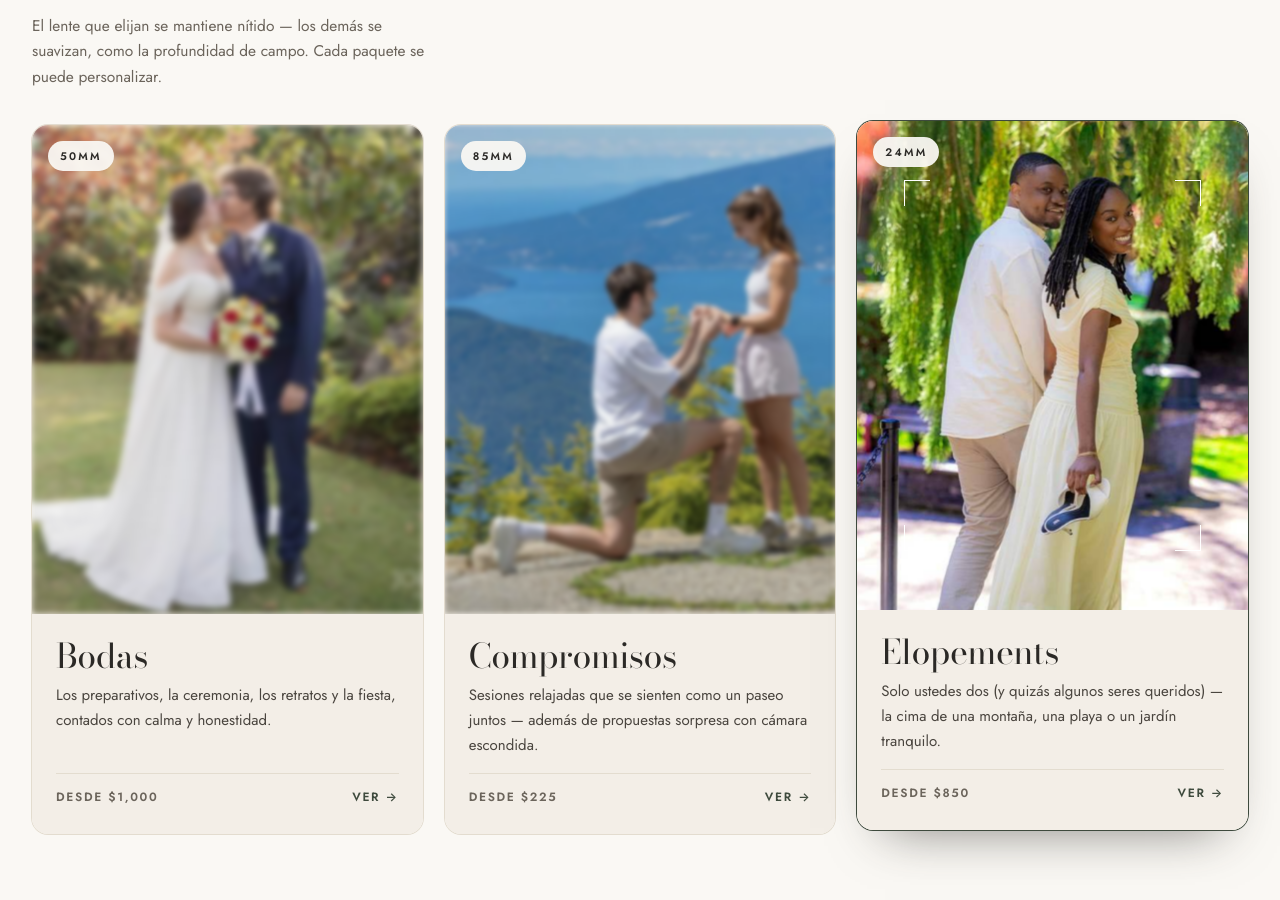
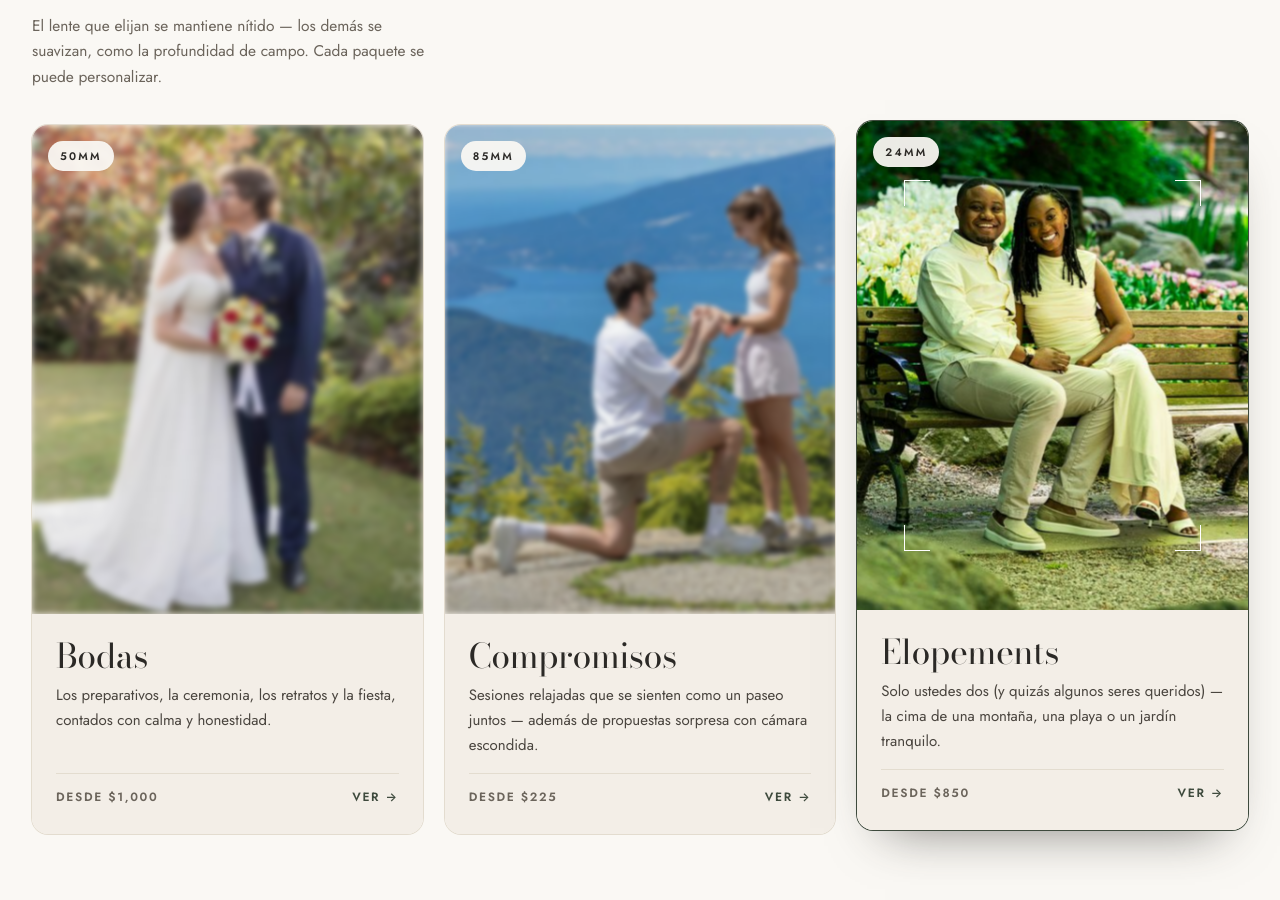
Before and after one commit to joenell-website/joenell-website, a plain HTML site: page site/es/index.html in a window 1280 px wide. Shown: the part 900-1800 px from the top of the page. Drawn offline with nearby package versions, Linux system fonts and the light colour scheme; animation ran at ten frames a second.

Commit message:
Home: Elopements card uses re-edited tulip bench photo (ES)

```diff
--- a/site/es/index.html
+++ b/site/es/index.html
@@ -113,7 +113,7 @@
 <div class="txt"><h3>Bodas</h3><p class="d">Los preparativos, la ceremonia, los retratos y la fiesta, contados con calma y honestidad.</p><p class="foot"><span class="p">Desde $1,000</span><span class="v">Ver <span aria-hidden="true">→</span></span></p></div></a><a class="panel" data-i="2" href="/es/engagements">
 <div class="ph"><img alt="Jake, con una rodilla en el suelo, le pide matrimonio a Hannah en el mirador Bowen, con Howe Sound y las montañas detrás" data-fx="40" data-fy="55" decoding="async" height="640" loading="lazy" sizes="(max-width:900px) 100vw, 33vw" src="/images/proposal-jake-hannah-yes-sm.jpg?v=20261028z" srcset="/images/proposal-jake-hannah-yes-sm.jpg?v=20261028z 800w, /images/proposal-jake-hannah-yes.jpg?v=20261028z 1280w" style="object-position:40% 55%" width="800"/><span class="tag">85MM</span><span class="corner c1"></span><span class="corner c2"></span><span class="corner c3"></span><span class="corner c4"></span></div>
 <div class="txt"><h3>Compromisos</h3><p class="d">Sesiones relajadas que se sienten como un paseo juntos — además de propuestas sorpresa con cámara escondida.</p><p class="foot"><span class="p">Desde $225</span><span class="v">Ver <span aria-hidden="true">→</span></span></p></div></a><a class="panel" data-i="0" href="/es/elopements">
-<div class="ph"><img alt="Shaun y Tina pasean bajo un sauce; Tina sonríe mirando atrás con los zapatos en la mano" data-fx="62" data-fy="28" decoding="async" height="800" loading="lazy" sizes="(max-width:900px) 100vw, 33vw" src="/images/engagement-shaun-tina-07-sm.jpg?v=20261028z" srcset="/images/engagement-shaun-tina-07-sm.jpg?v=20261028z 534w, /images/engagement-shaun-tina-07.jpg?v=20261028z 854w" style="object-position:62% 28%" width="534"/><span class="tag">24MM</span><span class="corner c1"></span><span class="corner c2"></span><span class="corner c3"></span><span class="corner c4"></span></div>
+<div class="ph"><img alt="Shaun y Tina sonriendo en un banco del parque entre tulipanes blancos y rosados" data-fx="52" data-fy="35" decoding="async" height="533" loading="lazy" sizes="(max-width:900px) 100vw, 33vw" src="/images/engagement-shaun-tina-tulip-bench-sm.jpg?v=20261110a" srcset="/images/engagement-shaun-tina-tulip-bench-sm.jpg?v=20261110a 800w, /images/engagement-shaun-tina-tulip-bench.jpg?v=20261110a 1280w" style="object-position:52% 35%" width="800"/><span class="tag">24MM</span><span class="corner c1"></span><span class="corner c2"></span><span class="corner c3"></span><span class="corner c4"></span></div>
 <div class="txt"><h3>Elopements</h3><p class="d">Solo ustedes dos (y quizás algunos seres queridos) — la cima de una montaña, una playa o un jardín tranquilo.</p><p class="foot"><span class="p">Desde $850</span><span class="v">Ver <span aria-hidden="true">→</span></span></p></div></a></div>
 </div>
 </section>
```
